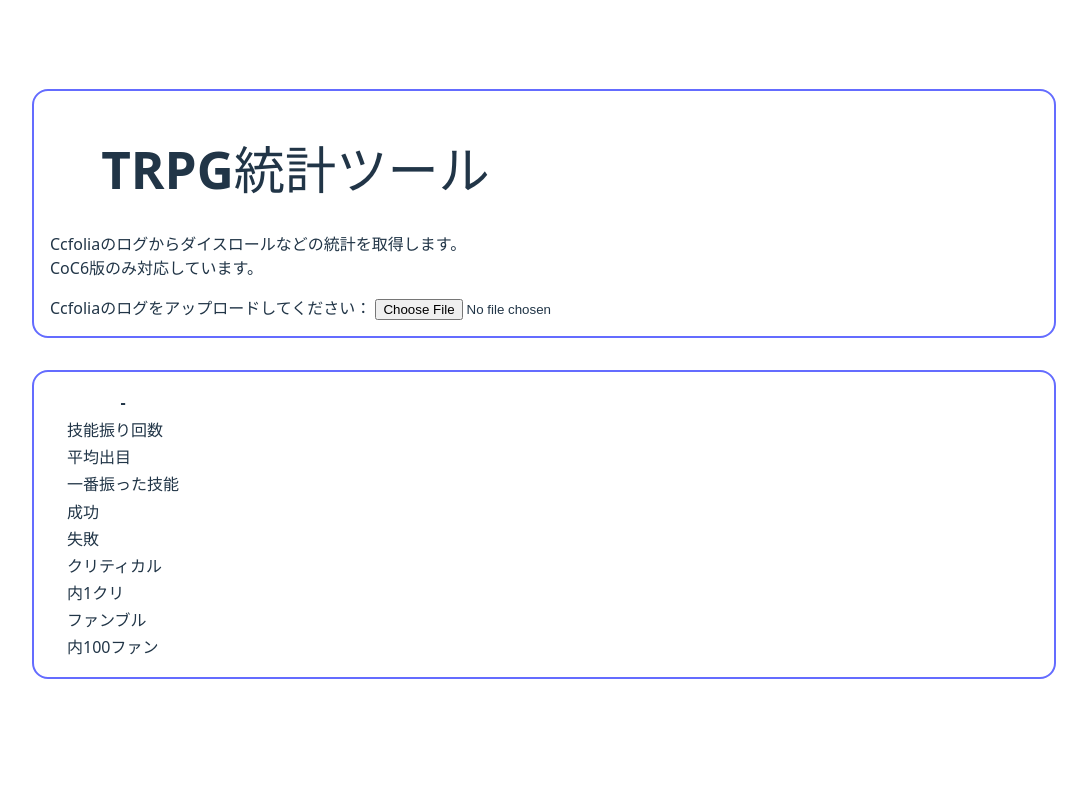
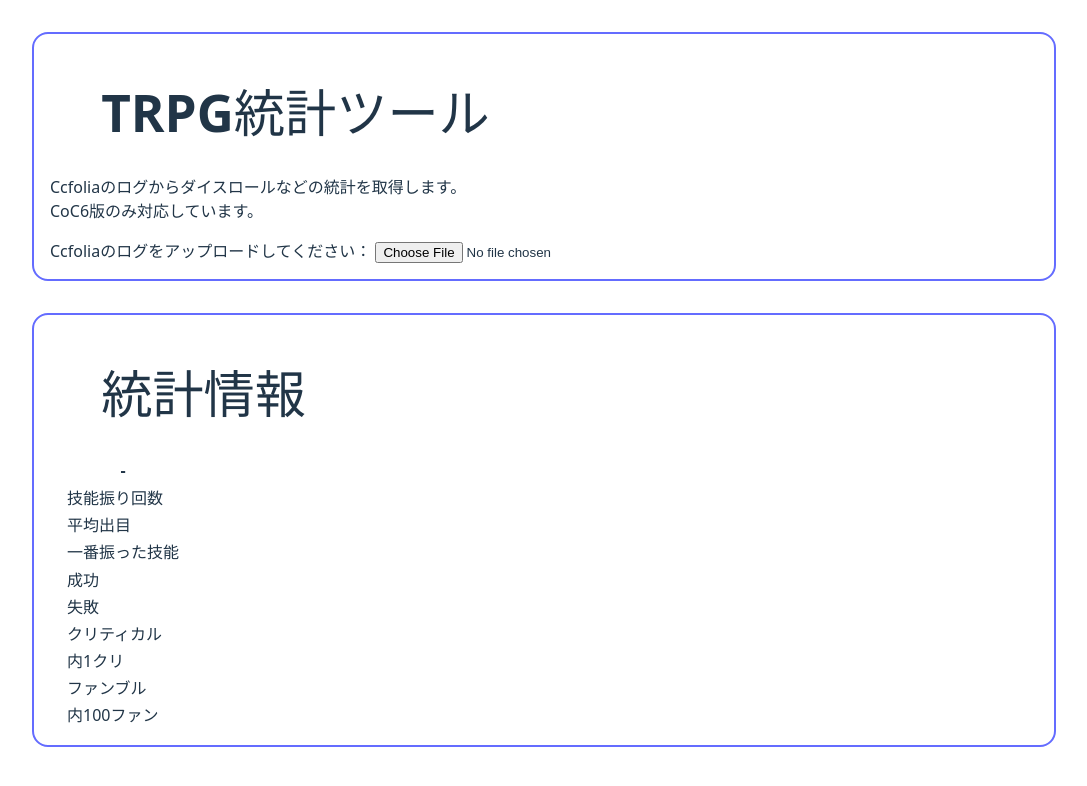
Before and after one commit to tukasa0001/DiceStats, a React (Vite) app: page / in a window 1280 px wide. Shown: the top 786 px of the page, without its empty margins (96-1183 px from the left). Built offline with nearby package versions, Linux system fonts and the light colour scheme.

Commit message:
タイトルを追加

```diff
--- a/src/Stats.tsx
+++ b/src/Stats.tsx
@@ -63,6 +63,7 @@ const Stats: FC = () => {
 
     return (
         <div className="card">
+            <h1>統計情報</h1>
             <table>
                 <thead>
                     <tr>
```
